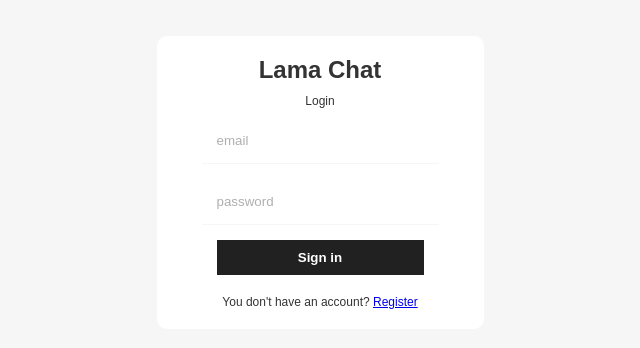
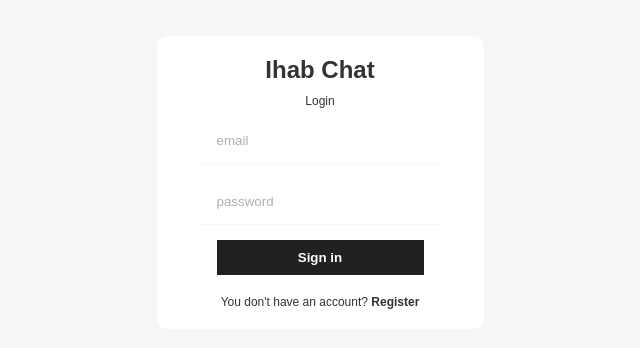
Before and after one commit to EHAB3x/chat-app-with-firebase, a React (Vite) app: page /#/login in a window 1280 px wide. Shown: the part 218-566 px from the top of the page, without its empty margins (320-960 px from the left). Built offline with nearby package versions, Linux system fonts and the light colour scheme; no server answers.

Commit message:
change style of have account link and change website name

```diff
--- a/src/pages/Login.jsx
+++ b/src/pages/Login.jsx
@@ -23,7 +23,7 @@ const Login = () => {
   return (
     <div className="formContainer">
       <div className="formWrapper">
-        <span className="logo">Lama Chat</span>
+        <span className="logo">Ihab Chat</span>
         <span className="title">Login</span>
         <form onSubmit={handleSubmit}>
           <input type="email" placeholder="email" />
@@ -31,7 +31,7 @@ const Login = () => {
           <button>Sign in</button>
           {err && <span>Something went wrong</span>}
         </form>
-        <p>You don't have an account? <Link to="/register">Register</Link></p>
+        <p className="have">You don't have an account? <Link to="/register">Register</Link></p>
       </div>
     </div>
   );
--- a/src/pages/Register.jsx
+++ b/src/pages/Register.jsx
@@ -64,7 +64,7 @@ const Register = () => {
   return (
     <div className="formContainer">
       <div className="formWrapper">
-        <span className="logo">Lama Chat</span>
+        <span className="logo">Ihab Chat</span>
         <span className="title">Register</span>
         <form onSubmit={handleSubmit}>
           <input
@@ -106,7 +106,7 @@ const Register = () => {
           {loading && <span>Uploading and compressing the image please wait...</span>}
           {err && <span>{errMsg}</span>}
         </form>
-        <p>
+        <p className="have">
           You do have an account? <Link to="/login">Login</Link>
         </p>
       </div>
--- a/src/styles.scss
+++ b/src/styles.scss
@@ -96,6 +96,11 @@
         color: $main-color;
         font-size: 12px;
         margin-top: 10px;
+        a{
+          color: $main-color;
+          text-decoration: none;
+          font-weight: bold;
+        }
       }
     }
   }
```
